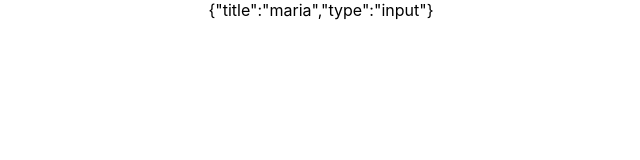
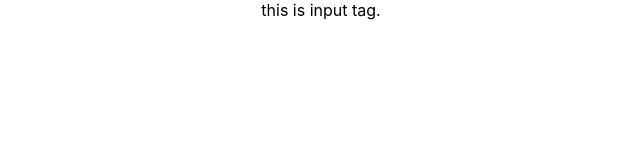
Before and after one commit to t-tajiri/dynamic-render-with-recoil, a React (Create React App) app: page / in a window 1280 px wide. Shown: the top 160 px of the page, without its empty margins (319-959 px from the left). Built offline with nearby package versions, Linux system fonts and the light colour scheme.

Commit message:
attempt condition rendering

```diff
--- a/public/index.html
+++ b/public/index.html
@@ -40,4 +40,7 @@
       To create a production bundle, use `npm run build` or `yarn build`.
     -->
   </body>
+  <script>
+    window.initData = { title: "\u30cf\u30ed\u30fc\u30ef\u30fc\u30eb\u30c9\uff01", type: "input" };
+  </script>
 </html>
--- /dev/null
+++ b/src/@types/index.d.ts
@@ -0,0 +1,3 @@
+interface Window {
+  initData: object;
+}
--- a/src/api/mockApi.ts
+++ b/src/api/mockApi.ts
@@ -1,5 +1,9 @@
+export type responseData = {
+  title: string, type: string
+};
+
 export async function getModelFromApi() {
-  let result = {};
+  let result = {} as responseData;
   await sleep(3000);
   result = { title: "maria", type: "input" };
   return result;
--- a/src/components/Content.tsx
+++ b/src/components/Content.tsx
@@ -2,6 +2,7 @@ import { useEffect } from "react";
 import { useRecoilState } from "recoil";
 import { getModelFromApi } from "../api/mockApi";
 import { modelRecoilState } from "../states/modelRecoilState";
+import Input from "./Input";
 
 export default function Content() {
   const [model, setModel] = useRecoilState(modelRecoilState);
@@ -13,7 +14,14 @@ export default function Content() {
     }
 
     fetchData();
+    console.info("initData is ", window.initData);
   }, [setModel]);
 
-  return (<main>{JSON.stringify(model)}</main>);
+  return (
+    <main>
+    { !!model.type && model.type === "input" &&
+      <Input />
+    }
+    </main>
+  );
 }
--- a/src/components/Input.tsx
+++ b/src/components/Input.tsx
@@ -0,0 +1,3 @@
+export default function Input() {
+  return (<div>this is input tag.</div>);
+}
--- a/src/states/modelRecoilState.ts
+++ b/src/states/modelRecoilState.ts
@@ -1,6 +1,7 @@
 import { atom } from "recoil";
+import { responseData } from "../api/mockApi";
 
 export const modelRecoilState = atom({
   key: "modelState",
-  default: {}
+  default: {} as responseData
 });
```
